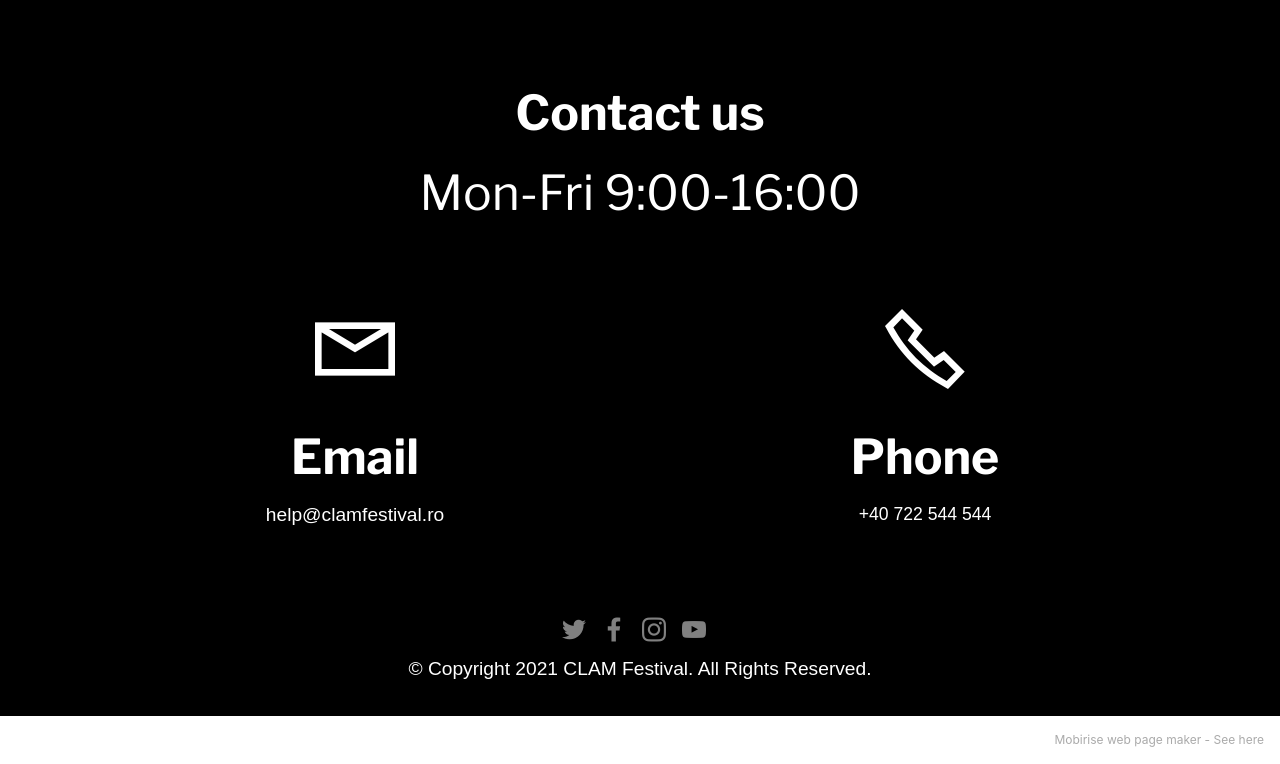
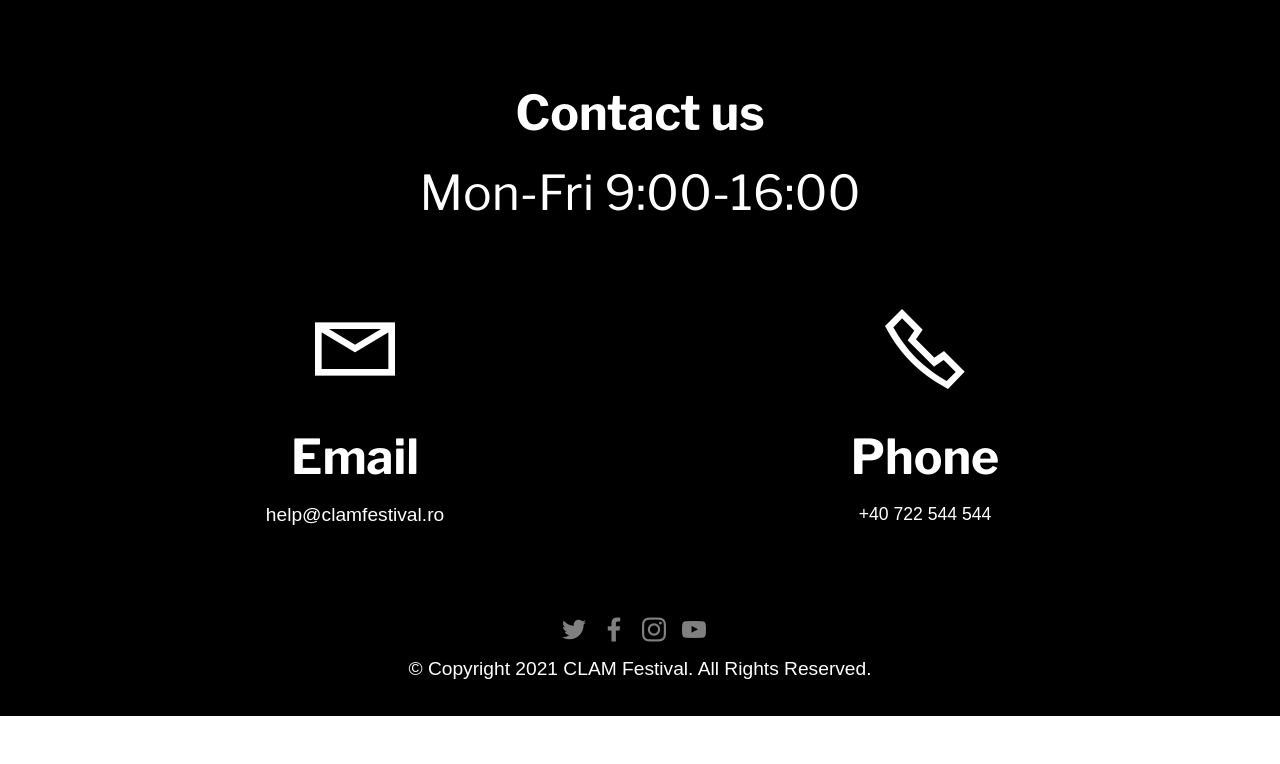
Before and after one commit to iuliacostea/CLAM-Festivale, a plain HTML site: page lineup2022.html in a window 1280 px wide. Shown: the part 2342-3106 px from the top of the page. After the commit the page ends 3058 px from the top, so only its background shows below. Drawn offline with nearby package versions, Linux system fonts and the light colour scheme; files whose address does not match are found by name; a web font is replaced by a local one.

Commit message:
sters mob

```diff
--- a/lineup2022.html
+++ b/lineup2022.html
@@ -418,8 +418,7 @@
             </div>
         </div>
     </div>
-</section><section style="background-color: #fff; font-family: -apple-system, BlinkMacSystemFont, 'Segoe UI', 'Roboto', 'Helvetica Neue', Arial, sans-serif; color:#aaa; font-size:12px; padding: 0; align-items: center; display: flex;"><a href="https://mobirise.site/r" style="flex: 1 1; height: 3rem; padding-left: 1rem;"></a><p style="flex: 0 0 auto; margin:0; padding-right:1rem;">Mobirise web page maker - <a href="https://mobirise.site/o" style="color:#aaa;">See here</a></p></section><script src="assets/bootstrap/js/bootstrap.bundle.min.js"></script>  <script src="assets/smoothscroll/smooth-scroll.js"></script>  <script src="assets/ytplayer/index.js"></script>  <script src="assets/dropdown/js/navbar-dropdown.js"></script>  <script src="assets/theme/js/script.js"></script>
-
+</section>
 
 </body>
 </html>
```
